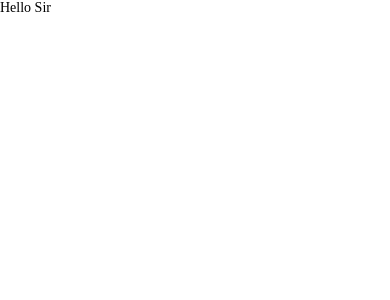
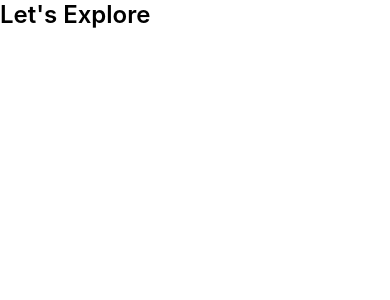
Before and after one commit to Jaspal99/SocialApp, a React Native app: screen / in a window 390 px wide. Shown: the top 300 px of the page. Built offline with nearby package versions, Linux system fonts and the light colour scheme.

Commit message:
included title component with proptypes

```diff
--- a/App.jsx
+++ b/App.jsx
@@ -16,6 +16,7 @@
   useColorScheme,
   View,
 } from 'react-native';
+import Title from './components/Title/Title';
 
 
 
@@ -25,7 +26,7 @@
 
   return (
     <SafeAreaView>
-      <Text style={{fontFamily:'Inter-Black'}}>Hello Sir</Text>
+      <Title title={"Let's Explore"}/>
     </SafeAreaView>
   );
 }
--- /dev/null
+++ b/components/Title/Style.js
@@ -0,0 +1,10 @@
+import {StyleSheet} from 'react-native';
+const style = StyleSheet.create({
+  title: {
+    fontFamily: 'Inter',
+    fontWeight: '600',
+    fontSize: 24,
+    lineHeight: 29,
+  },
+});
+export default style;
--- /dev/null
+++ b/components/Title/Title.js
@@ -0,0 +1,10 @@
+import React from 'react';
+import PropTypes from 'prop-types';
+import {Text} from 'react-native';
+import style from './Style';
+export default function Title(props) {
+  return <Text style={style.title}>{props.title}</Text>;
+}
+Title.PropTypes = {
+  title: PropTypes.string.isRequired,
+};
--- a/package.json
+++ b/package.json
@@ -10,6 +10,7 @@
     "test": "jest"
   },
   "dependencies": {
+    "prop-types": "^15.8.1",
     "react": "18.2.0",
     "react-native": "0.72.4"
   },
```
Also changed, not shown: 1 other file (tests, documents, lock files or other folders).
